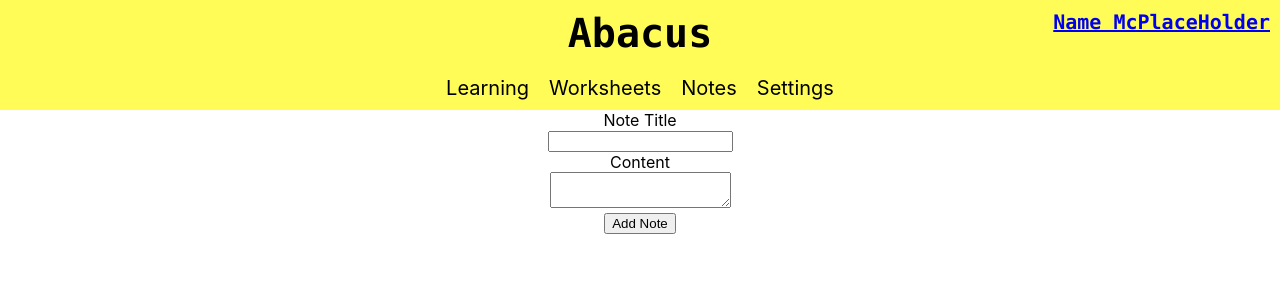
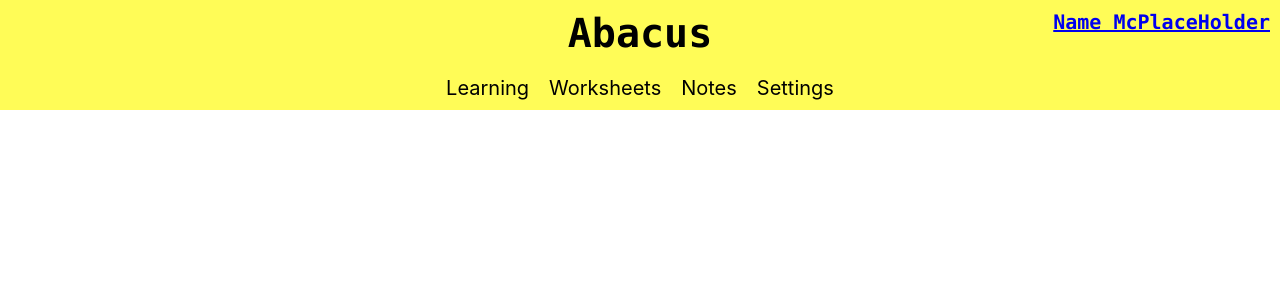
Before and after one commit to ndw001/abacus, a React (Create React App) app in the folder abacus/: page /notes in a window 1280 px wide. Shown: the top 300 px of the page. Built offline with nearby package versions, Linux system fonts and the light colour scheme.

Commit message:
Revert "Notes"

```diff
--- a/abacus/src/App.js
+++ b/abacus/src/App.js
@@ -1,8 +1,6 @@
 import "./App.css";
 import Header from "./components/Header.js";
 import LearningArea from "./components/LearningArea.js";
-import Notes from "./components/Notes.js";
-
 import { BrowserRouter as Router, Routes, Route } from "react-router-dom";
 
 function App() {
@@ -13,7 +11,6 @@ function App() {
         <Routes>
           <Route exact path="/" />
           <Route exact path="/learning" element={<LearningArea />} />
-          <Route exact path="/notes" element={<Notes />} />
         </Routes>
       </Router>
     </div>
--- a/abacus/src/components/Note.css
+++ /dev/null
@@ -1,10 +0,0 @@
-.IndividualNote {
-  outline-style: solid;
-  width: 200px;
-  height: 200px;
-  margin: 10px;
-}
-
-.NoteTitle {
-  font-weight: 800;
-}
--- a/abacus/src/components/Note.js
+++ /dev/null
@@ -1,13 +0,0 @@
-import "./Note.css";
-
-function Note(note) {
-  return (
-    <div className="IndividualNote">
-      {" "}
-      <div className="NoteTitle">{note.note.title}</div>
-      <div className="NoteContent">{note.note.content} </div>
-    </div>
-  );
-}
-
-export default Note;
--- a/abacus/src/components/Notes.js
+++ /dev/null
@@ -1,48 +0,0 @@
-import React, { useState, useEffect } from "react";
-import Note from "./Note";
-
-function Notes() {
-  const [allNotes, setAllNotes] = useState([]);
-  const [currentNote, setCurrentNote] = useState({ title: "", content: "" });
-
-  const changeNote = () => {
-    console.log("PRE ADD ", allNotes);
-    const newNote = { title: currentNote.title, content: currentNote.content };
-    allNotes.push(newNote);
-    setAllNotes(allNotes);
-    setCurrentNote({ title: "", content: "" });
-
-    console.log("POST ADD ", allNotes);
-  };
-
-  return (
-    <div className="NotesPage">
-      <div className="TitleInputSection">
-        <div className="NotesSectionLabel">Note Title</div>
-        <input
-          id="TitleInputValue"
-          value={currentNote.title}
-          onChange={(e) => {
-            setCurrentNote({ ...currentNote, title: e.target.value });
-          }}
-        />
-      </div>
-      <div className="ContentInputSection">
-        <div className="NotesSectionLabel">Content</div>
-        <textarea
-          id="ContentInputValue"
-          value={currentNote.content}
-          onChange={(e) => {
-            setCurrentNote({ ...currentNote, content: e.target.value });
-          }}
-        />
-      </div>
-      <button onClick={changeNote}>Add Note</button>
-      {allNotes.map((note) => {
-        return <Note note={note} />;
-      })}
-    </div>
-  );
-}
-
-export default Notes;
--- a/package.json
+++ /dev/null
@@ -1,5 +0,0 @@
-{
-  "dependencies": {
-    "react-router": "^6.14.0"
-  }
-}
```
Also changed, not shown: abacus/src/components/Notes.css (deleted), 1 other file (tests, documents, lock files or other folders).
